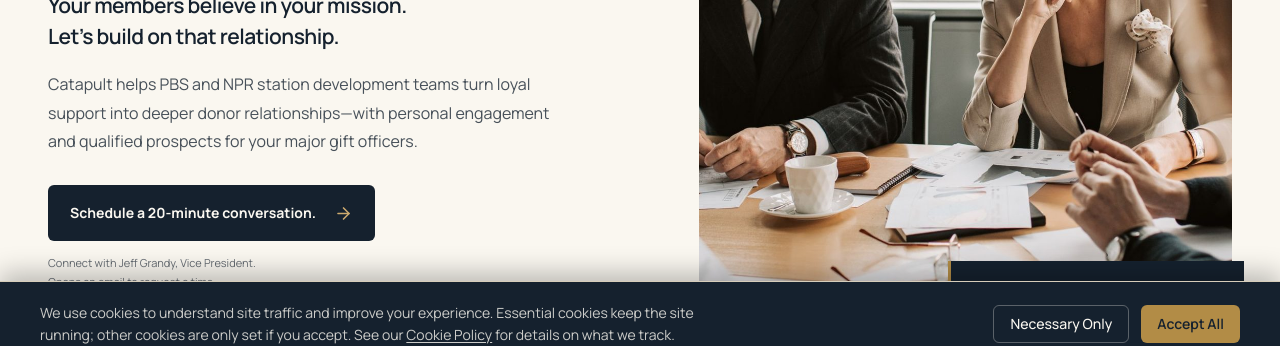
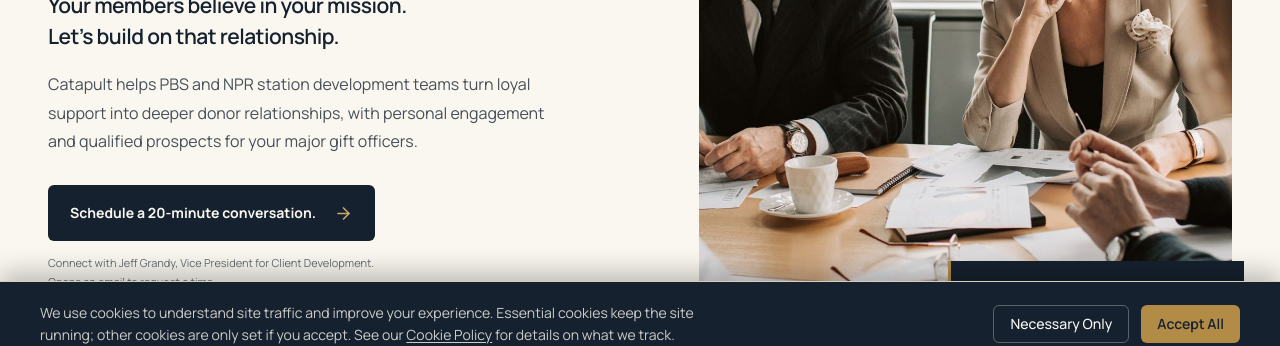
Before and after one commit to Catapultfundraising/catapult-fundraising-website, a Next.js app: page /public-media in a window 1280 px wide. Shown: the part 433-779 px from the top of the page. Built offline with nearby package versions, Linux system fonts and the light colour scheme.

Commit message:
Apply approved Jeff title and final house copy edits

```diff
--- a/app/public-media/page.tsx
+++ b/app/public-media/page.tsx
@@ -54,9 +54,9 @@ export default function PublicMediaPage() {
             <p className={styles.eyebrow}>Public media · Donor engagement</p>
             <h1 id="public-media-title">Beyond Membership.<br /><span>Toward Major Gifts.</span></h1>
             <p className={styles.lead}>Your members believe in your mission.<br className={styles.desktopBreak} /> Let’s build on that relationship.</p>
-            <p className={styles.intro}>Catapult helps PBS and NPR station development teams turn loyal support into deeper donor relationships—with personal engagement and qualified prospects for your major gift officers.</p>
+            <p className={styles.intro}>Catapult helps PBS and NPR station development teams turn loyal support into deeper donor relationships, with personal engagement and qualified prospects for your major gift officers.</p>
             <ConversationLink />
-            <p className={styles.ctaNote}>Connect with Jeff Grandy, Vice President.<br />Opens an email to request a time.</p>
+            <p className={styles.ctaNote}>Connect with Jeff Grandy, Vice President for Client Development.<br />Opens an email to request a time.</p>
           </div>
           <figure className={styles.heroFigure}>
             <div className={styles.photoFrame}>
--- a/scripts/test-public-media.cjs
+++ b/scripts/test-public-media.cjs
@@ -7,6 +7,9 @@ assert.match(page, /mailto:jeffg@catapultfr\.com/);
 assert.match(page, /Request a 20-minute public media conversation/);
 assert.doesNotMatch(page, /go\.catapultfr\.com\/meetings|Veritus|composite|<Testimonial/i);
 assert.match(page, /Your team leads cultivation and makes the major-gift ask/);
+assert.match(page, /Vice President for Client Development/);
+assert.ok(!page.includes("—"), "Public page copy must not use em dashes");
+for (const name of ["Everyone is a Fundraiser", "Making The Ask", "What to Say When"]) assert.ok(page.includes(name), name);
 for (const file of ["app/sitemap.ts", "lib/constants.ts", "components/site-footer.tsx"]) assert.ok(!fs.readFileSync(file, "utf8").includes('"/public-media"'), `${file} must not list the approval draft`);
 assert.ok(fs.readFileSync("app/robots.ts", "utf8").includes('"/public-media"'));
 assert.ok(fs.readFileSync("components/bare-route.tsx", "utf8").includes('"/public-media"'));
```
